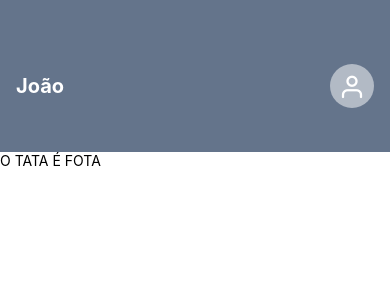
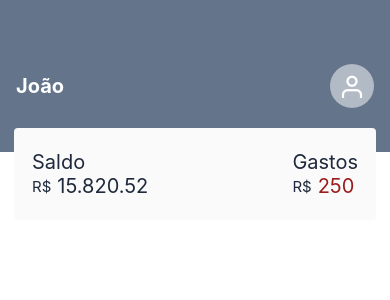
Before and after one commit to joao0814/TripFi-app, a React Native app: screen / in a window 390 px wide. Shown: the top 300 px of the page. Built offline with nearby package versions, Linux system fonts and the light colour scheme.

Commit message:
feat: add balance in home

```diff
--- a/src/pages/home/index.js
+++ b/src/pages/home/index.js
@@ -1,14 +1,15 @@
 import { StatusBar } from "expo-status-bar";
 import { StyleSheet, Text, View } from "react-native";
 import Header from "../../components/Header";
+import Balance from "../../components/balance";
 
 export default function Home() {
   return (
     <View style={styles.container}>
-      <Header name="João"/>
-      <Text>O TATA É FOTA</Text>
+      <Header name="João" />
 
-      <StatusBar style="auto" />
+      <Balance saldo="15.820.52" gastos="250" />
+
     </View>
   );
 }
```
